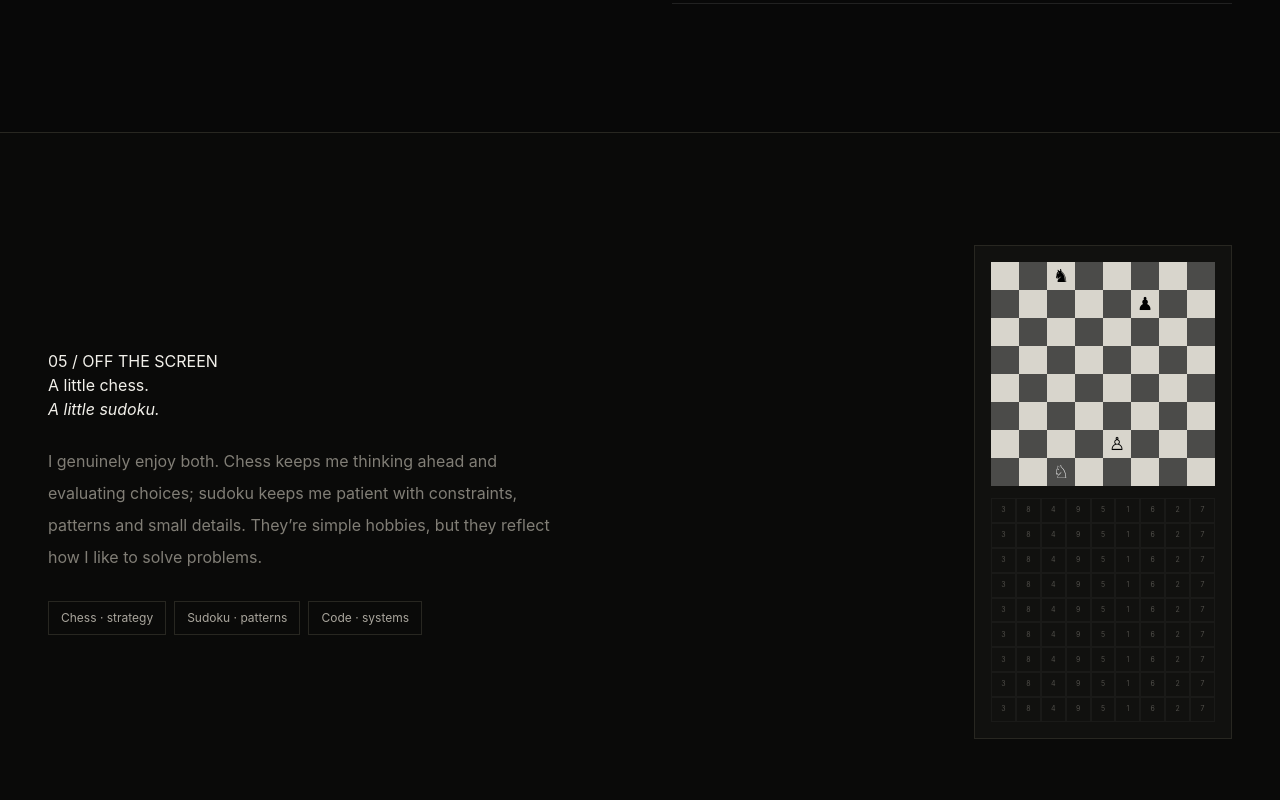
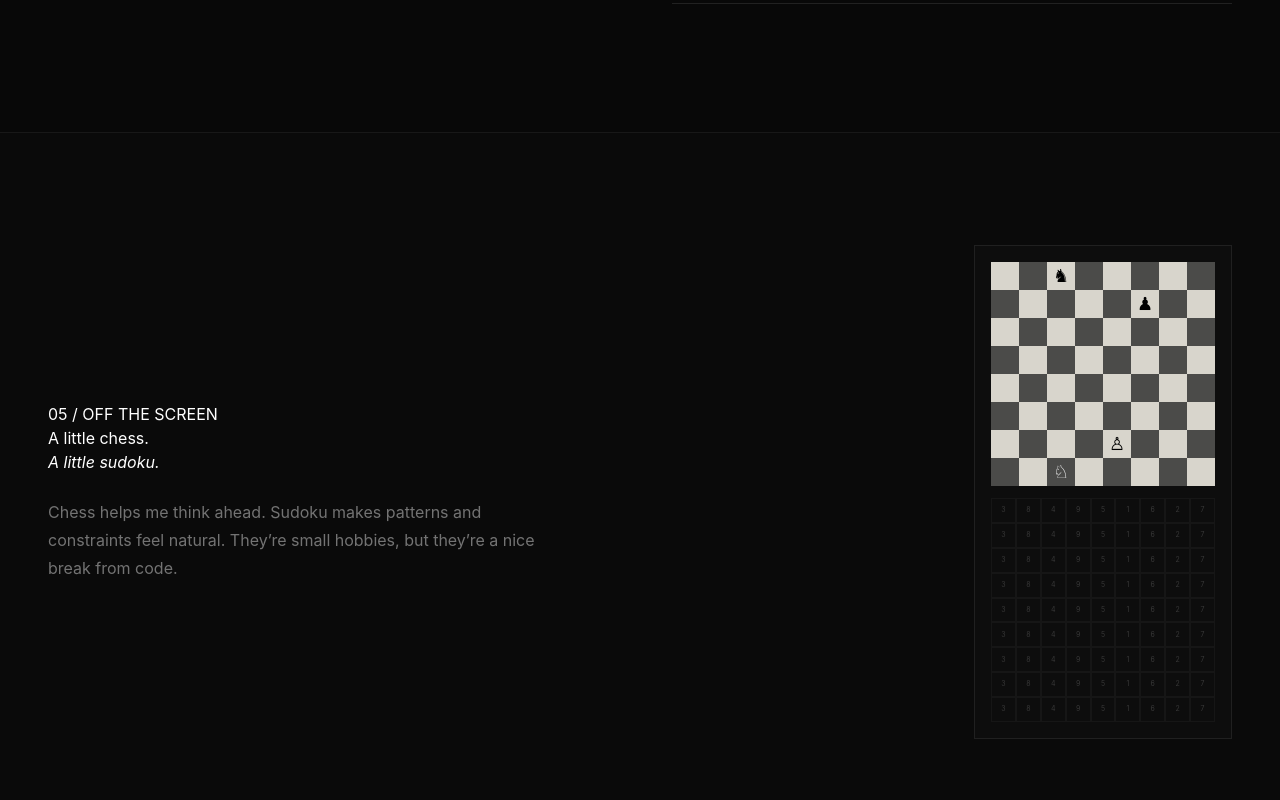
Before and after one commit to aparna8683/Portfolio, a React (Vite) app in the folder portfolio/: page / in a window 1280 px wide. Shown: the part 4880-5680 px from the top of the page. Built offline with nearby package versions, Linux system fonts and the light colour scheme.

Commit message:
Restore consistent portfolio sections

```diff
--- a/portfolio/src/components/BeyondCode.jsx
+++ b/portfolio/src/components/BeyondCode.jsx
@@ -1,17 +1 @@
-export default function BeyondCode(){
-  const squares=Array.from({length:64});
-  return <section id="play" className="relative py-28 bg-[#0a0a09] text-[#f2f0ea] border-t border-[#282721]">
-    <div className="max-w-7xl mx-auto px-6 lg:px-12 grid lg:grid-cols-2 gap-16 items-center">
-      <div>
-        <p className="section-kicker">05 / OFF THE SCREEN</p>
-        <h2 className="display-title">A little chess.<br/><em>A little sudoku.</em></h2>
-        <p className="text-[#817e76] text-base leading-8 max-w-lg mt-6">I genuinely enjoy both. Chess keeps me thinking ahead and evaluating choices; sudoku keeps me patient with constraints, patterns and small details. They’re simple hobbies, but they reflect how I like to solve problems.</p>
-        <div className="mt-7 flex flex-wrap gap-2"><span className="px-3 py-2 border border-[#282721] text-xs text-[#aaa69d]">Chess · strategy</span><span className="px-3 py-2 border border-[#282721] text-xs text-[#aaa69d]">Sudoku · patterns</span><span className="px-3 py-2 border border-[#282721] text-xs text-[#aaa69d]">Code · systems</span></div>
-      </div>
-      <div className="border border-[#282721] bg-[#11110f] p-4 max-w-md lg:ml-auto">
-        <div className="grid grid-cols-8">{squares.map((_,i)=><span key={i} className={`aspect-square grid place-items-center text-lg ${(Math.floor(i/8)+i)%2===0?"bg-[#d8d5cc] text-black":"bg-[#4b4b49] text-white"}`}>{i===2?"♞":i===13?"♟":i===58?"♘":i===52?"♙":""}</span>)}</div>
-        <div className="mt-3 grid grid-cols-9 opacity-40">{Array.from({length:81}).map((_,i)=><span key={i} className="aspect-square border border-[#f2f0ea]/10 grid place-items-center text-[7px] text-[#aaa69d]">{((i*5+2)%9)+1}</span>)}</div>
-      </div>
-    </div>
-  </section>
-}
+export default function BeyondCode(){const squares=Array.from({length:64});return <section id="play" className="relative py-28 bg-[#0a0a0a] text-white border-t border-white/[.06]"><div className="max-w-7xl mx-auto px-6 lg:px-12 grid lg:grid-cols-2 gap-16 items-center"><div><p className="section-kicker">05 / OFF THE SCREEN</p><h2 className="display-title">A little chess.<br/><em>A little sudoku.</em></h2><p className="text-neutral-500 text-base leading-7 max-w-lg mt-6">Chess helps me think ahead. Sudoku makes patterns and constraints feel natural. They’re small hobbies, but they’re a nice break from code.</p></div><div className="border border-white/[.08] bg-[#0d0d0d] p-4 max-w-md lg:ml-auto"><div className="grid grid-cols-8">{squares.map((_,i)=><span key={i} className={`aspect-square grid place-items-center text-lg ${(Math.floor(i/8)+i)%2===0?"bg-[#d8d5cc] text-black":"bg-[#4b4b49] text-white"}`}>{i===2?"♞":i===13?"♟":i===58?"♘":i===52?"♙":""}</span>)}</div><div className="mt-3 grid grid-cols-9 opacity-40">{Array.from({length:81}).map((_,i)=><span key={i} className="aspect-square border border-white/10 grid place-items-center text-[7px] text-neutral-500">{((i*5+2)%9)+1}</span>)}</div></div></div></section>}
```
